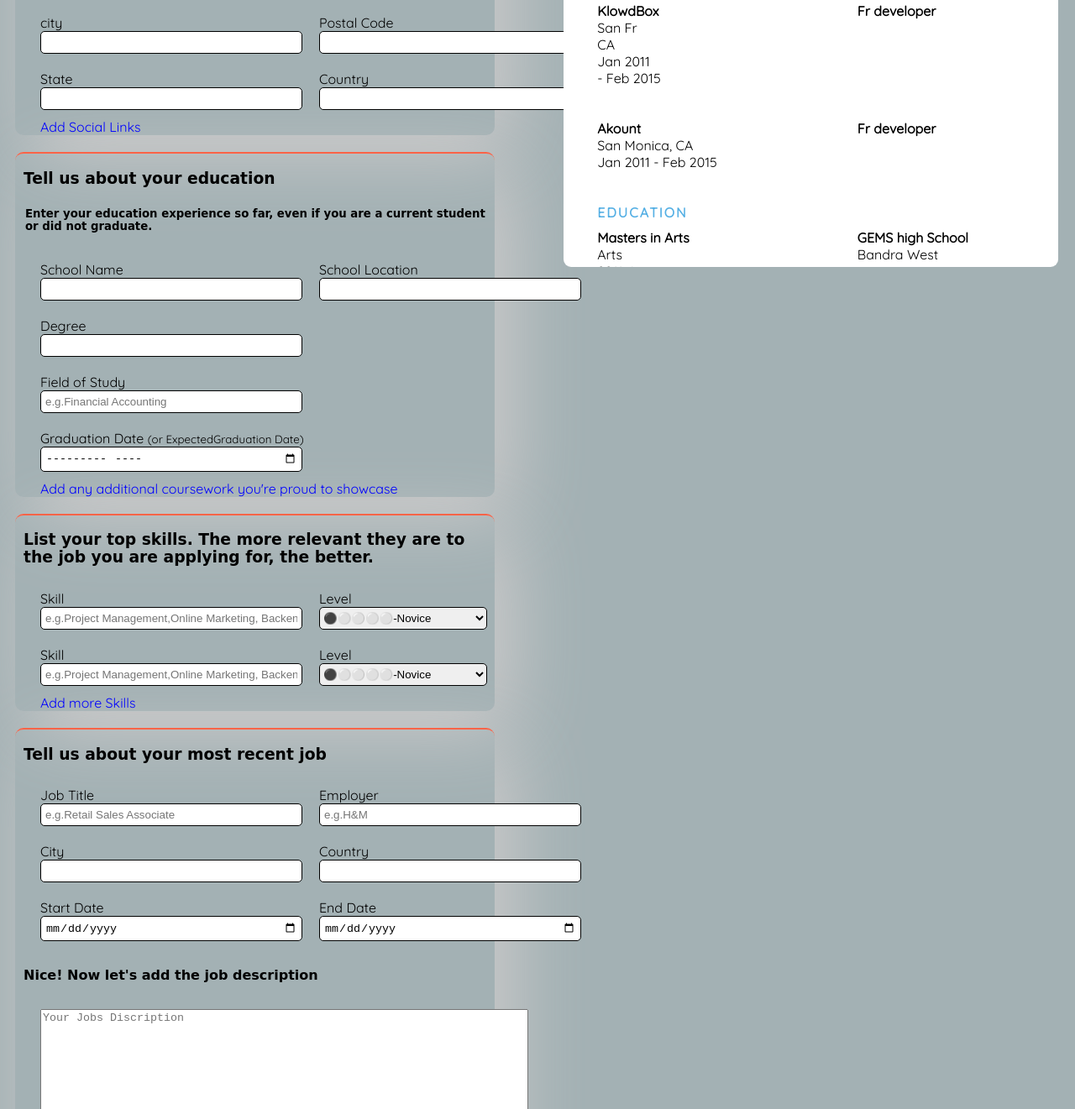
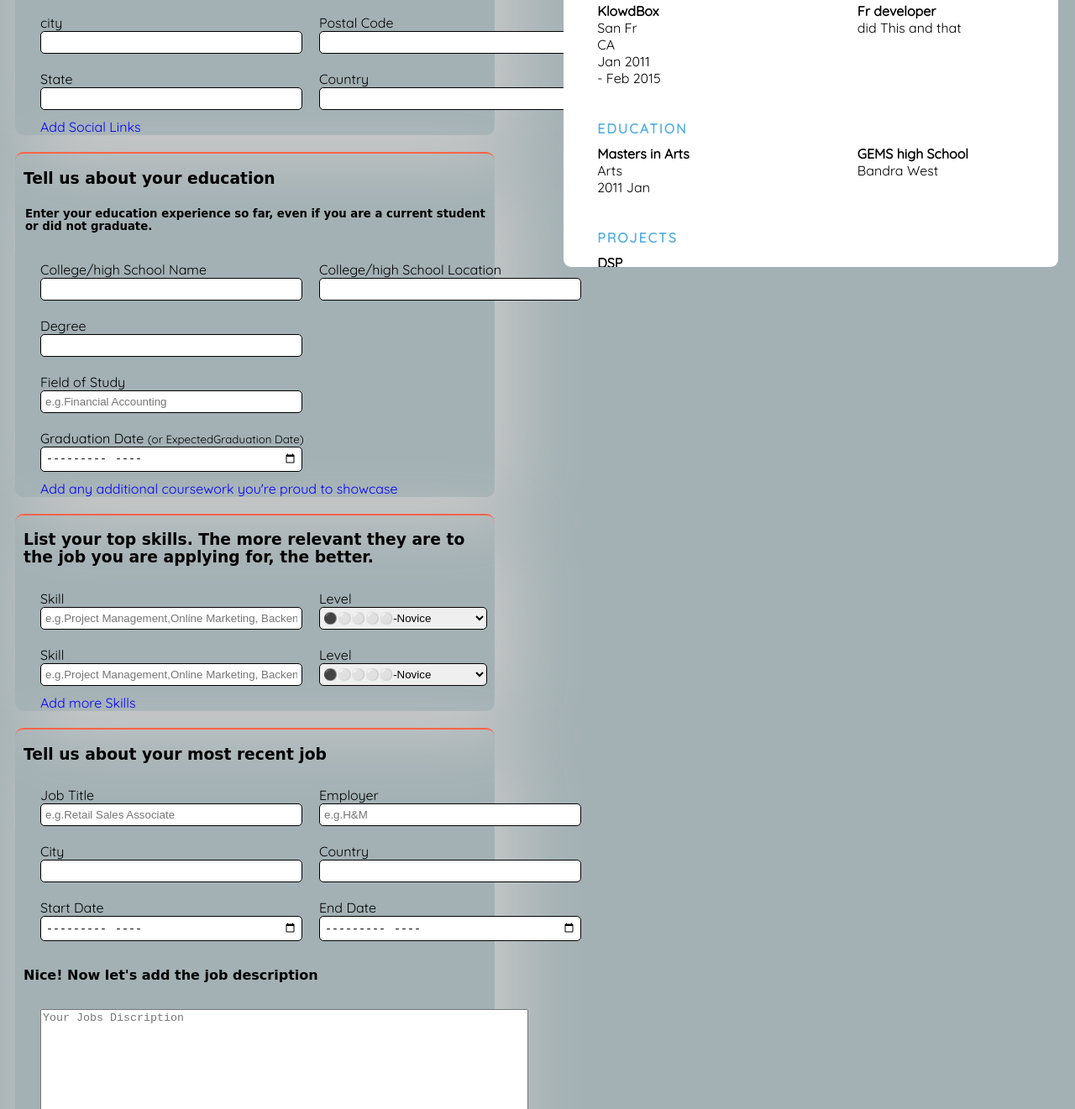
Before and after one commit to muhid165/practice-one, a website: page page2.html in a window 1280 px wide. Shown: the part 382-1703 px from the top of the page at 84% size. Drawn offline with Linux system fonts and the light colour scheme.

Commit message:
modified:   page2.html modified:   page2.js

```diff
--- a/page2.html
+++ b/page2.html
@@ -82,11 +82,11 @@
             <form action="" class="form-container2 ">
               <div class="input-container">
                 <div class="input-wrapper">
-                  <label for="frstnm">School Name</label><br />
+                  <label for="frstnm">College/high School Name</label><br />
                   <input type="text" class="input" id="schl_input" />
                 </div>
                 <div class="input-wrapper">
-                  <label for="lsttnm">School Location</label><br />
+                  <label for="lsttnm">College/high School Location</label><br />
                   <input type="text" class="input" id="lct_input" />
                 </div>
               </div>
@@ -190,11 +190,11 @@
               <div class="input-container">
                 <div class="input-wrapper">
                   <label for="cty">Start Date</label><br />
-                  <input type="date" class="input" id="strtd_input1" />
+                  <input type="month" class="input" id="strtd_input1" />
                 </div>
                 <div class="input-wrapper">
                   <label for="pstlcd"> End Date</label><br />
-                  <input type="date" class="input"  id="endd_input1"/>
+                  <input type="month" class="input"  id="endd_input1"/>
                 </div>
               </div>
               <div>
@@ -302,14 +302,14 @@
             <div><span id="cntry2_output">CA</span></div>
 
             <div class="duration" id="strtd_output1">Jan 2011 </div>
-            <div class="duration" id="strtd_output1">- Feb 2015</div>
+            <div class="duration" id="endd_output1">- Feb 2015</div>
           </div>
           <div class="right">
             <div class="name" id="jbttl_output1">Fr developer</div>
-            <!-- <div class="desc">did This and that</div> -->
+            <div class="desc">did This and that</div>
           </div>
         </div>
-                <div class="section__list-item">
+                <!-- <div class="section__list-item">
           <div class="left">
             <div class="name">Akount</div>
             <div class="addr">San Monica, CA</div>
@@ -317,9 +317,9 @@
           </div>
           <div class="right">
             <div class="name">Fr developer</div>
-            <!-- <div class="desc">did This and that</div> -->
+            <! -- <div class="desc">did This and that</div>
           </div>
-        </div>
+        </div> -->
 
       </div>
     </div>
@@ -338,7 +338,7 @@
           </div>
         </div>
         <div class="section__list-item">
-          <div class="left">
+          <!-- <div class="left">
             <div class="name">Akount</div>
             <div class="addr">San Monica, CA</div>
             <div class="duration">Jan 2011 - Feb 2015</div>
@@ -347,7 +347,7 @@
             <div class="name">Fr developer</div>
             <div class="desc">did This and that</div>
           </div>
-        </div>
+        </div> -->
 
       </div>
 
@@ -380,8 +380,11 @@
 
        </div>
        <div class="skills__item">
-           <div class="left"><div class="name" id="sklOutput2">
-             CSS</div></div>
+           <div class="left"><div class="name" id="skl_output2">
+             CSS
+            </div>
+            </div>
+            <span class="right" id="sklLvl_output2">Beginner</span>
          </div>
 
        </div>
--- a/page2.js
+++ b/page2.js
@@ -85,6 +85,21 @@ const cntry2Input = document.querySelector("#cntry2_input");
 const cntry2output = document.querySelector("#cntry2_output");
 
 
+const sdateInput = document.querySelector("#strtd_input1");
+const sdateoutput = document.querySelector("#strtd_output1");
+
+const edateInput = document.querySelector("#endd_input1");
+const edateoutput = document.querySelector("#endd_output1");
+//new
+const edadteInput = document.querySelector("#endd_input1");
+const edadteoutput = document.querySelector("#endd_output1");
+
+
+const edateIsnput = document.querySelector("#endd_input1");
+const edateouwtput = document.querySelector("#endd_output1");
+
+
+
 city2Input.addEventListener("input", (event) => {
   city2output.textContent = event.target.value;
 });
@@ -93,17 +108,13 @@ cntry2Input.addEventListener("input", (event) => {
   cntry2output.textContent = event.target.value;
 });
 
-
-
 empInput.addEventListener("input", (event) => {
   empoutput.textContent = event.target.value;
 });
 
-
 jbttlInput1.addEventListener("input", (event) => {
   jbttloutput1.textContent = event.target.value;
 });
-
 
 skll1Input.addEventListener("input", (event) => {
   skill1output.textContent = event.target.value;
@@ -112,8 +123,6 @@ skll1Input.addEventListener("input", (event) => {
 sklLvlInput1.addEventListener("input", (event) => {
   sklLvloutput1.textContent = event.target.value;
 });
-
-
 
 firstNameInput.addEventListener("input", (event) => {
   firstNameOutput.textContent = event.target.value;
@@ -181,6 +190,14 @@ grdInput.addEventListener("input",(event) => {
   grdOutput.textContent = event.target.value;
 });
 
+sdateInput.addEventListener("input", (event) => {
+  sdateoutput.textContent = event.target.value;
+});
+
+edateInput.addEventListener("input", (event) => {
+  edateoutput.textContent = event.target.value;
+});
+
 
 // sclwbstInput.addEventListener("input", (event) => {
 //   sclwbstoutput.textContent = event.target.value;
@@ -190,13 +207,6 @@ grdInput.addEventListener("input",(event) => {
 // sclLinkInput.addEventListener("input", (event) => {
 //   sclLinkoutput.textContent = event.target.value;
 // });
-
-
-
-
-
-
-
 
 // id="sclLink_input"   id="sclwbst_input"
 
```
